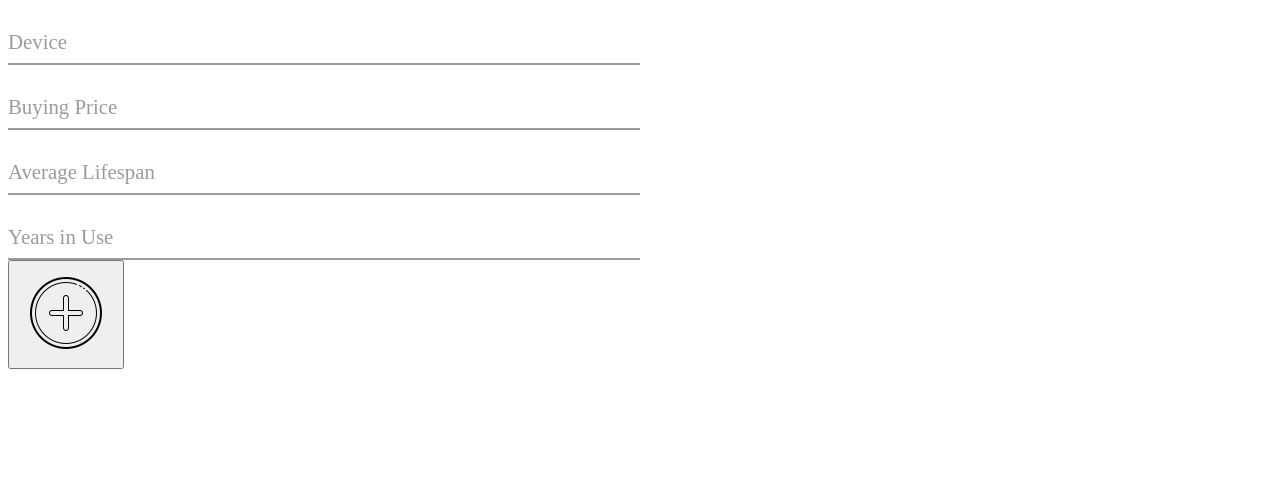
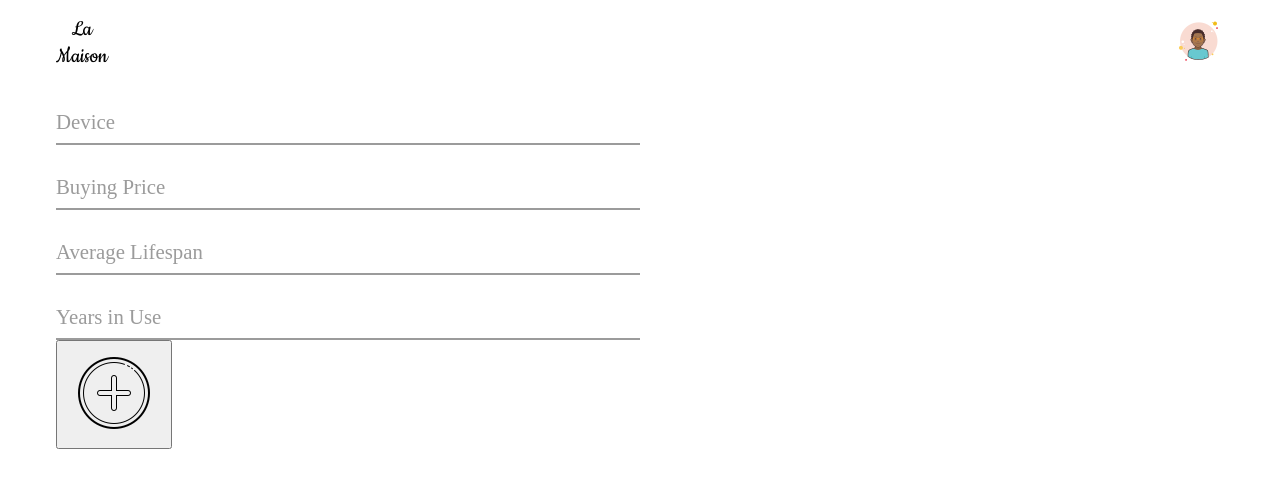
Before and after one commit to Ocholla-T/la-maison, a Vue app: page / in a window 1280 px wide. Shown: the top 488 px of the page. Built offline with nearby package versions, Linux system fonts and the light colour scheme.

Commit message:
added styling to navigation bar and LeftSectionInputs

```diff
--- a/src/App.vue
+++ b/src/App.vue
@@ -1,3 +1,37 @@
 <template>
+  <nav>
+    <ul>
+      <div>
+        <li class="nav-item">
+          La <br />
+          Maison
+        </li>
+        <li class="nav-item"><img src="./assets/user-logo.png" alt="Your logo" /></li>
+      </div>
+    </ul>
+  </nav>
   <router-view />
 </template>
+
+<style lang="scss" scoped>
+@import url("https://fonts.googleapis.com/css2?family=Cookie&display=swap");
+$logo-font: "Cookie", cursive;
+
+nav {
+  margin: 0;
+}
+ul {
+  padding: 0;
+  div {
+    margin: 0 3rem;
+    display: flex;
+    justify-content: space-between;
+  }
+}
+.nav-item {
+  list-style-type: none;
+  text-align: center;
+  font-family: $logo-font;
+  font-size: 1.5rem;
+}
+</style>
--- a/src/views/Home.vue
+++ b/src/views/Home.vue
@@ -15,3 +15,9 @@ export default {
   },
 };
 </script>
+
+<style lang="scss" scoped>
+.home {
+  margin: 0 3rem;
+}
+</style>
```
Also changed, not shown: 1 other file (tests, documents, lock files or other folders).
